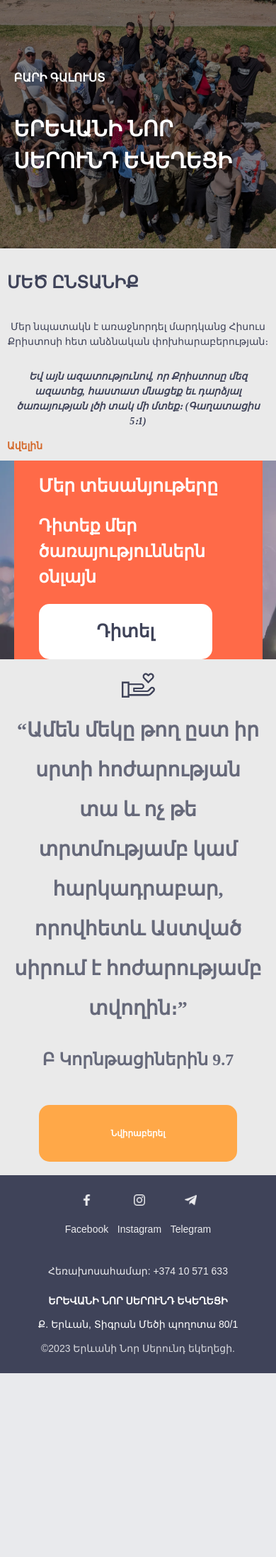
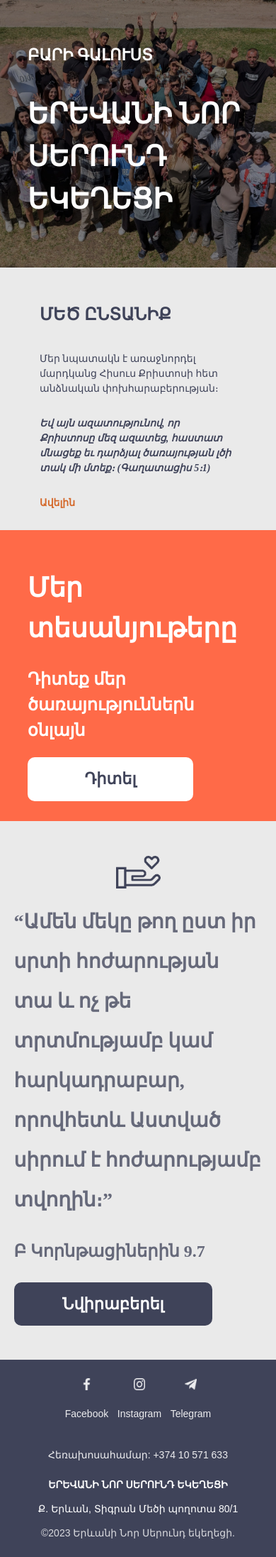
Before and after one commit to AshotAghabekyan/Church-Web, a Node server app: template public/pages/home/home.hbs in a window 390 px wide. Shown: the part 70-2264 px from the top of the page at 71% size. Before the commit the page ends 2005 px from the top, so only its background shows below. Run offline with Node 20, Linux system fonts and the light colour scheme; the template is opened without the code that fills it, so the values that code supplies are empty; some libraries are stand-ins or nearby versions; some web fonts are replaced.

Commit message:
home pahe full refactoring by BEM

```diff
--- a/public/pages/home/home.css
+++ b/public/pages/home/home.css
@@ -27,30 +27,33 @@
 }
 
 .home__welcome-text {
-    font-size: ;
+    font-size: 1.6rem;
 }
 
 .home__welcome-title {
-    font-size: 60px;
-    margin-top: 20px;
+    font-size: var(--font-size-h1);
+    margin-top: 1rem
 }
 
 .home__big-family {
     display: flex;
+    flex-wrap: wrap;
     flex-direction: row;
     align-items: center;
     justify-content: space-evenly;
     width: 100%;
     height: 22rem;
+    padding: 2rem;
     line-height: 1.5;
     background-color: #eaeaea;
     color: #3f4359;
 }
 
 .home__big-family-title {
+    padding-left: 2rem;
     width: 20%;
     height: 100%;
-    font-size: 30px;
+    font-size: 2.7rem ;
     display: flex;
     align-items: center;
 }
@@ -58,37 +61,48 @@
 .home__big-family-description {
     width: 45%;
     height: 100%;
-    font-size: 20px;
+    padding-left: 2rem;
+    padding-right: 2rem;
+    font-size: 1.1rem;
     display: flex;
     align-items: center;
     flex-direction: column;
     justify-content: center;
+    align-items: flex-start;
     text-align: left;
 }
 
-.home__big-family-description .home__to-church-page {
-    text-align: left;
-    width: 100%;
+.home__big-family-description p {
+    margin-bottom: 1rem; /* Space between paragraphs */
 }
 
-.home__big-family-description .home__to-church-page .home__link {
+.home__to-church-page {
+    width: 100%;
+    display: flex;
+    justify-content: left; /* Center the button */
+    margin-top: 1rem; /* Add space above the button */
+}
+
+.home__to-church-page .home__link {
+    text-align: left;
     color: rgb(212, 103, 40);
     text-decoration: none;
-    text-align: left;
     transition: color 0.5s;
 }
 
 @media (hover:hover) {
-    .home__big-family-description .home__to-church-page .home__link:hover {
+    .home__to-church-page .home__link:hover {
         color: rgb(253, 96, 5);
     }
 }
 
 @media(hover:none) {
-    .home__big-family-description .home__to-church-page .home__link:active {
+    .home__to-church-page .home__link:active {
         color: rgb(253, 96, 5);
     }
 }
+
+
 
 .home__our-videos {
     width: 100%;
@@ -105,8 +119,8 @@
 }
 
 .home__control-wrapper {
-    width: 50%;
-    height: 30rem;
+    width: max(45%, 30rem);
+    min-height: 25rem;
     background-color: #FF6A48;
     display: flex;
     flex-direction: column;
@@ -114,7 +128,7 @@
 }
 
 .home__control-wrapper .home__wrapper-info h1 {
-    font-size: 50px;
+    font-size: 2.7rem;
 }
 
 .home__control-wrapper .home__wrapper-info,
@@ -124,7 +138,7 @@
 }
 
 .home__control-wrapper .home__to-videos-page {
-    height: 80px;
+    height: 4.4rem;
     width: 100%;
 }
 
@@ -134,9 +148,9 @@
     color: #3f4359;
     background-color: #FFFFFF;
     border: 0px solid #FFFFFF;
-    border-radius: 15px;
+    border-radius: 10px;
     transition: 0.4s;
-    font-size: 30px;
+    font-size: 1.6rem;
     font-family: 'bainsley';
 }
 
@@ -176,119 +190,85 @@
 }
 
 .home__donation .home__bible-text-for-donation {
-    margin-bottom: 5%;
+    text-align: justify;
     margin-left: 5%;
     margin-right: 5%;
 }
 
 .home__donation .home__to-donation-page {
+    padding-left: 5%;
+    padding-right: 5%;
+    margin-bottom: 5%;
     display: flex;
-    justify-content: center;
+    justify-content: flex-start;
     align-items: center;
-    height: 80px;
-    width: 60%;
-    margin-bottom: 5%;
+    height: 4.4rem;
+    width: 100%;
 }
 
 .home__donation .home__to-donation-page .home__donations-btn {
-    width: 60%;
+    width: 40%;
     height: 100%;
     color: #FFFFFF;
-    font-size: 18px;
-    background-color: #FFA848;
-    border-radius: 15px;
+    font-size: 1.6rem;
+    background-color: #3f4359;
+    border-radius: 10px;
     transition: 0.5s;
     border: none;
 }
 
 @media (hover:hover) {
     .home__donation .home__to-donation-page .home__donations-btn:hover {
-        background-color: #3f4359;
+        background-color: #FF6A48;
     }
 }
 
 @media(hover:none) {
     .home__donation .home__to-donation-page .home__donations-btn:active {
-        background-color: #3f4359;
-    }
-}
-
-/* Media Queries for Mobile and Tablet */
-@media screen and (max-width: 1200px) {
-    .home__big-family {
-        flex-direction: column;
-        height: auto;
-    }
-
-    .home__big-family-title {
-        width: 100%;
-        font-size: 24px;
-    }
-
-    .home__big-family-description {
-        width: 100%;
-        font-size: 18px;
-        text-align: center;
-    }
-
-    .home__control-wrapper {
-        width: 80%;
-        height: 25rem;
-    }
-
-    .home__control-wrapper .home__wrapper-info h1 {
-        font-size: 40px;
-    }
-
-    .home__control-wrapper .home__to-videos-page .home__videos-btn {
-        width: 50%;
-    }
-
-    .home__donation .home__to-donation-page {
-        width: 80%;
-    }
-
-    .home__donation .home__to-donation-page .home__donations-btn {
-        width: 70%;
-        font-size: 16px;
+        background-color: #FF6A48;
     }
 }
 
 
 
 @media screen and (max-width: 768px) {
-    .home__welcome {
-        padding: 5%;
-        height: 40%;
-    }
-
     .home__welcome-title {
         font-size: 40px;
     }
 
     .home__big-family {
+        padding: 2rem;
         flex-direction: column;
+        justify-content: flex-start;
+        align-items: flex-start;
         height: auto;
     }
 
     .home__big-family-title {
         width: 100%;
-        font-size: 22px;
+        text-align: left;
     }
 
     .home__big-family-description {
         width: 100%;
-        font-size: 16px;
-        text-align: center;
+        font-size: 1rem;
+        text-align: left;
     }
 
-    .home__control-wrapper .home__wrapper-info h1 {
-        font-size: 30px;
+    .home__control-wrapper {
+        padding-top: 2rem;
+        padding-bottom: 2rem;
+        width: 100%;
     }
 
     .home__control-wrapper .home__to-videos-page .home__videos-btn {
         width: 60%;
-        font-size: 25px;
+        font-size: 1.6rem;
+    }
+
+    .home__donation {
+        padding-top: 2rem;
+        padding-bottom: 2rem;
     }
 
     .home__donation .home__gif {
@@ -297,46 +277,12 @@
 
     .home__donation .home__to-donation-page .home__donations-btn {
         width: 80%;
-        font-size: 14px;
+        font-size: 1.6rem;
+    }
+
+    .home__donation .home__bible-text-for-donation {
+        text-align:left;
+        margin-left: 5%;
+        margin-right: 5%;
     }
 }
-
-
-
-@media screen and (max-width: 480px) {
-    .home__welcome-title {
-        font-size: 30px;
-    }
-
-    .home__big-family {
-        flex-direction: column;
-        height: auto;
-        padding: 10px;
-    }
-
-    .home__big-family-description {
-        font-size: 14px;
-    }
-
-    .home__control-wrapper {
-        width: 90%;
-        height: 20rem;
-    }
-
-    .home__control-wrapper .home__wrapper-info h1 {
-        font-size: 25px;
-    }
-
-    .home__control-wrapper .home__to-videos-page .home__videos-btn {
-        width: 70%;
-    }
-
-    .home__donation .home__gif {
-        height: 3rem;
-    }
-
-    .home__donation .home__to-donation-page .home__donations-btn {
-        width: 90%;
-        font-size: 12px;
-    }
-}
--- a/public/pages/home/home.hbs
+++ b/public/pages/home/home.hbs
@@ -32,6 +32,7 @@
                     <a href="/church" class="home__link"><b>Ավելին</b></a>
                 </div>
             </div>
+
         </div>
 
         <div class="home__our-videos">
--- a/public/pages/home/home.js
+++ b/public/pages/home/home.js
@@ -1,7 +1,7 @@
 "use strict";
 
-let toDonationPageBtn = document.getElementById("donationsBtn");
+let toDonationPageBtn = document.querySelector(".home__donations-btn");
 toDonationPageBtn.addEventListener("click", () => window.location.href = "donation");
 
-let toVideosPageBtn = document.getElementById("videosBtn");
+let toVideosPageBtn = document.querySelector(".home__videos-btn");
 toVideosPageBtn.addEventListener("click", () => window.location.href = "videos/4");
--- a/public/pages/visitUs/visitUs.css
+++ b/public/pages/visitUs/visitUs.css
@@ -87,7 +87,7 @@
     flex-grow: 1;
 }
 
-@media (min-width: 601px) and (max-width: 1024px) {
+@media (min-width: 768px) and (max-width: 992) {
     .visit-us__background {
         background-position: center;
         min-height: 20rem;
@@ -121,7 +121,7 @@
     }
 }
 
-@media (max-width: 600px) {
+@media (max-width: 768px) {
     .visit-us__background {
         min-height: 15rem;
     }
```
